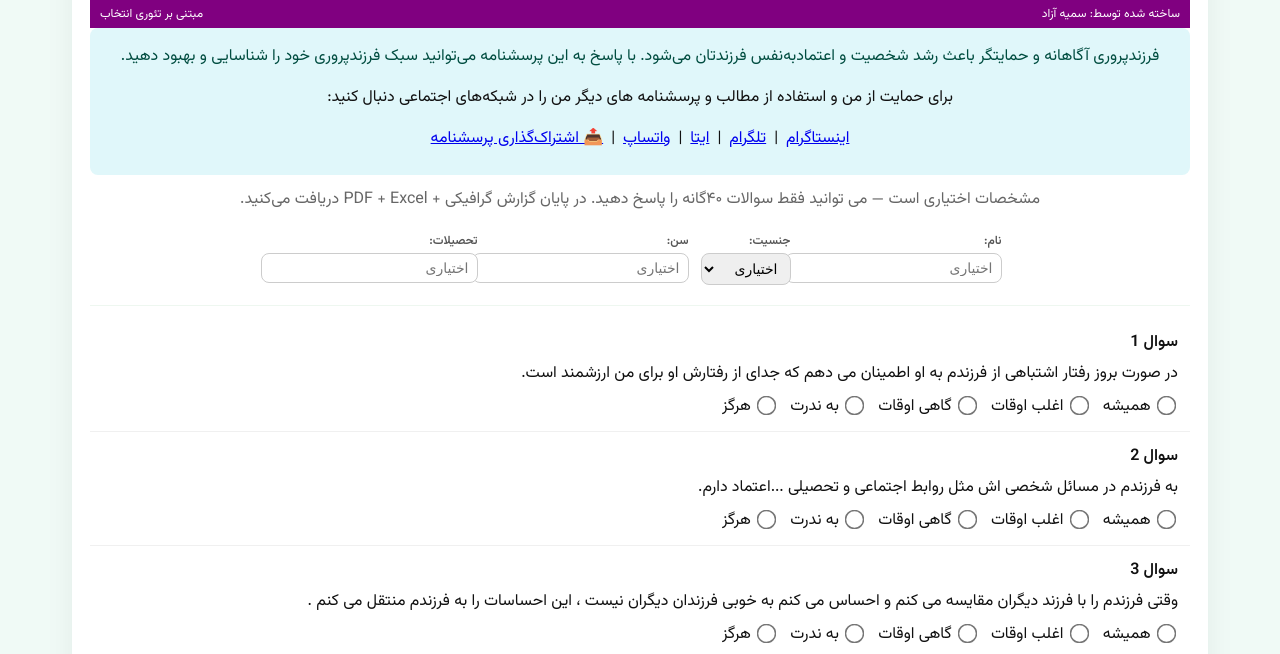
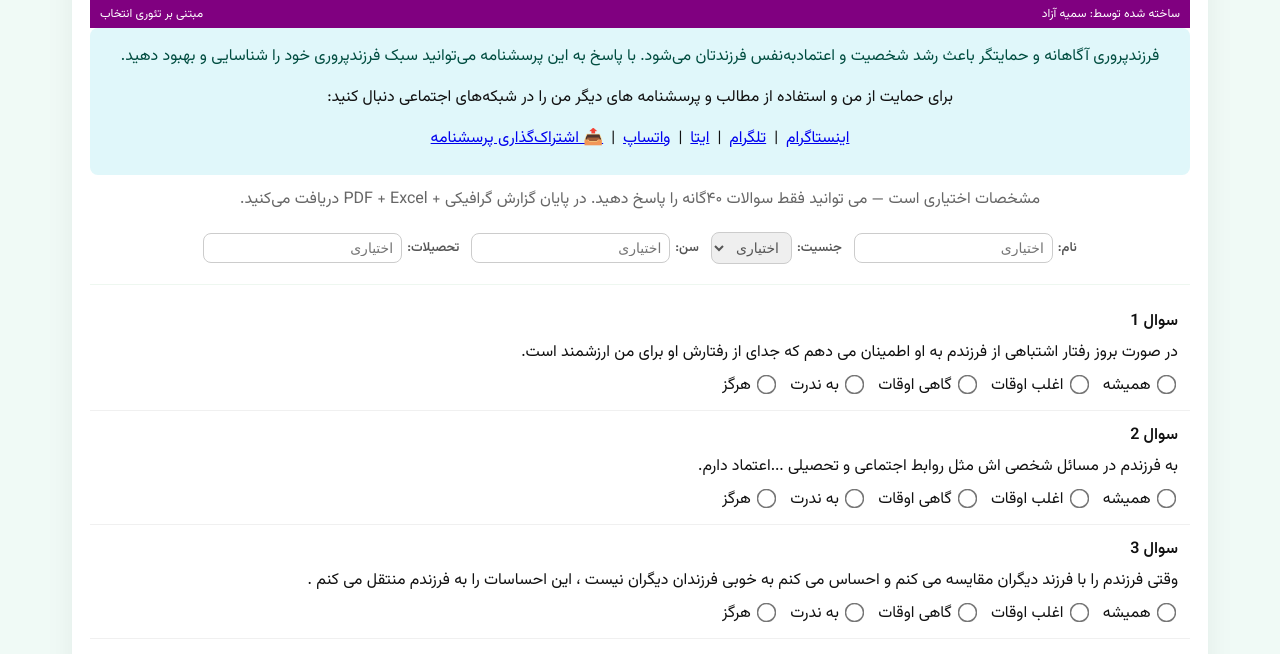
Before and after one commit to somayeazad121/parenting-survey, a plain HTML site: page index.html in a window 1280 px wide. Shown: the part 136-790 px from the top of the page. Drawn offline with nearby package versions, Linux system fonts and the light colour scheme; a script that the page names is missing.

Commit message:
Update index.html

```diff
--- a/index.html
+++ b/index.html
@@ -121,41 +121,42 @@ function shareLink(e) {
     <form id="surveyForm">
 
 
- <div style="display: flex; justify-content: center; flex-wrap: wrap; gap: 12px; margin: 20px 0; font-family: Vazirmatn, sans-serif;">
+ <div style="display: flex; justify-content: center; flex-wrap: wrap; gap: 12px; margin: 20px 0; font-family: Vazirmatn, sans-serif; align-items: center;">
 
   <!-- نام -->
-  <div style="display: flex; flex-direction: column; min-width: 120px;">
-    <label style="font-size: 12px; margin-bottom: 3px; color: #555;">نام:</label>
+  <div style="display: flex; align-items: center; gap: 5px; min-width: 120px;">
+    <label style="font-size: 13px; color: #555;">نام:</label>
     <input name="name" type="text" placeholder="اختیاری"
       style="font-size: 14px; padding: 6px 8px; border-radius: 8px; border: 1px solid #ccc; width: 100%; transition: border 0.3s;">
   </div>
 
   <!-- جنسیت -->
-  <div style="display: flex; flex-direction: column; min-width: 90px;">
-    <label style="font-size: 12px; margin-bottom: 3px; color: #555;">جنسیت:</label>
+  <div style="display: flex; align-items: center; gap: 5px; min-width: 90px;">
+    <label style="font-size: 13px; color: #555;">جنسیت:</label>
     <select name="gender"
-      style="font-size: 14px; padding: 6px 8px; border-radius: 8px; border: 1px solid #ccc; width: 100%; transition: border 0.3s;">
-      <option value="">اختیاری</option>
+      style="font-size: 14px; padding: 6px 8px; border-radius: 8px; border: 1px solid #ccc; width: 100%; color: #555; transition: border 0.3s;">
+      <option value="" style="color: #999;">اختیاری</option>
       <option>زن</option>
       <option>مرد</option>
     </select>
   </div>
 
   <!-- سن -->
-  <div style="display: flex; flex-direction: column; min-width: 70px;">
-    <label style="font-size: 12px; margin-bottom: 3px; color: #555;">سن:</label>
+  <div style="display: flex; align-items: center; gap: 5px; min-width: 70px;">
+    <label style="font-size: 13px; color: #555;">سن:</label>
     <input name="age" type="number" min="0" placeholder="اختیاری"
-      style="font-size: 14px; padding: 6px 8px; border-radius: 8px; border: 1px solid #ccc; width: 100%; transition: border 0.3s;">
+      style="font-size: 14px; padding: 6px 8px; border-radius: 8px; border: 1px solid #ccc; width: 100%; transition: border 0.3s; color: #555;">
   </div>
 
   <!-- تحصیلات -->
-  <div style="display: flex; flex-direction: column; min-width: 120px;">
-    <label style="font-size: 12px; margin-bottom: 3px; color: #555;">تحصیلات:</label>
+  <div style="display: flex; align-items: center; gap: 5px; min-width: 120px;">
+    <label style="font-size: 13px; color: #555;">تحصیلات:</label>
     <input name="education" type="text" placeholder="اختیاری"
       style="font-size: 14px; padding: 6px 8px; border-radius: 8px; border: 1px solid #ccc; width: 100%; transition: border 0.3s;">
   </div>
 
 </div>
+
 
 
 
```
